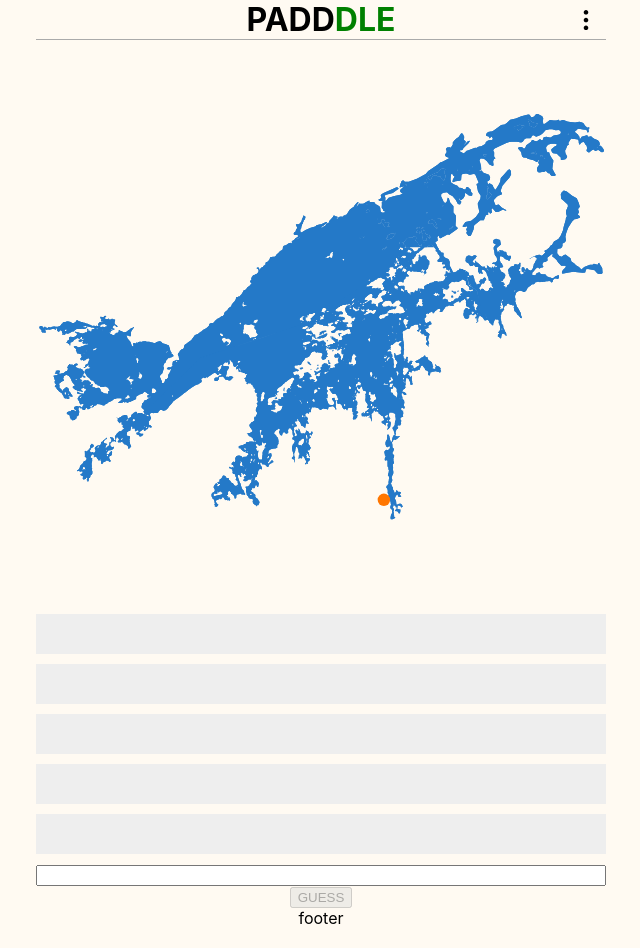
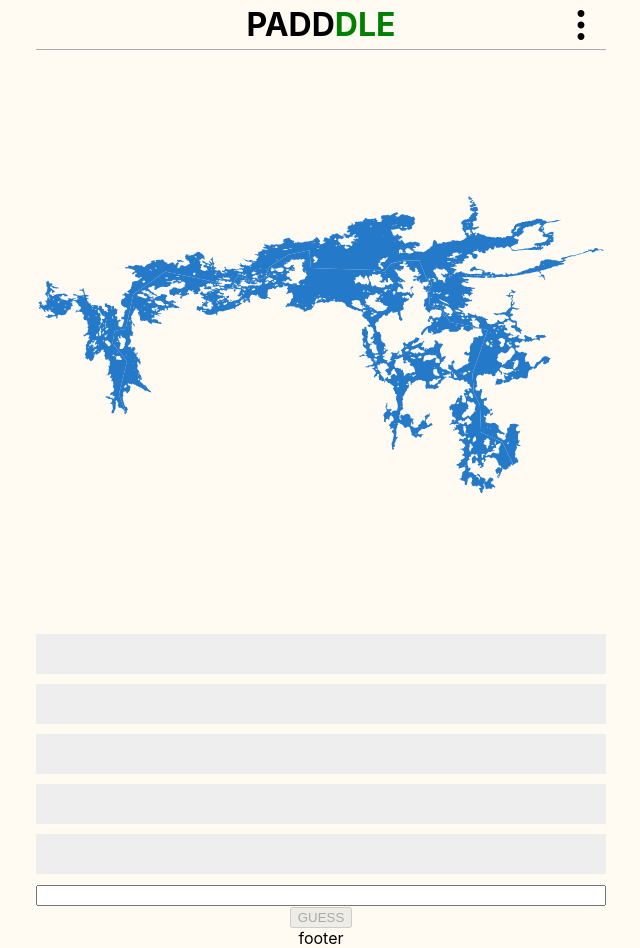
Before and after one commit to SirDaev/padddle, a React (Create React App) app: page / in a window 1280 px wide. Shown: the whole page, without its empty margins (319-959 px from the left). Built offline with nearby package versions, Linux system fonts and the light colour scheme.

Commit message:
Adjust styles

```diff
--- a/src/App.js
+++ b/src/App.js
@@ -30,7 +30,7 @@ function App() {
       <ThemeProvider theme={theme}>
         <Header open={() => setMenuOpen(true)} />
         <Main>
-          <img src="/images/lakes/saganaga.svg" alt="lake" />
+          <img className="lake-image" src="/images/lakes/lac la croix.svg" alt="lake" />
           <Entries />
           <Modal isOpen={menuOpen} close={() => setMenuOpen(false)} />
         </Main>
--- a/src/components/Header/Header.styles.js
+++ b/src/components/Header/Header.styles.js
@@ -3,8 +3,10 @@ import styled from 'styled-components';
 export const HeaderEl = styled.header`
   border-bottom: solid 1px #aaa;
   position: relative;
-  height: 40px;
-
+  height: 50px;
+  display: flex;
+  align-items: center;
+  justify-content: center;
 
   h1 {
     margin: 0;
@@ -32,8 +34,8 @@ export const MenuButton = styled.button`
 
   span {
     display: flex;
-    width: 40px;
-    height: 40px;
+    width: 50px;
+    height: 50px;
     text-align: center;
     align-items: center;
     justify-content: center;
--- a/src/components/Main/Main.styles.js
+++ b/src/components/Main/Main.styles.js
@@ -5,7 +5,6 @@ export const MainEl = styled.main`
   .lake-image {
     width: 100%;
     height: auto;
-    max-height: 350px;
     margin-bottom: 10px;
   }
 `;
--- a/src/components/Modal/Modal.styles.js
+++ b/src/components/Modal/Modal.styles.js
@@ -45,8 +45,8 @@ export const CloseButton = styled.button`
 
   span {
     display: flex;
-    width: 40px;
-    height: 40px;
+    width: 50px;
+    height: 50px;
     text-align: center;
     align-items: center;
     justify-content: center;
```
